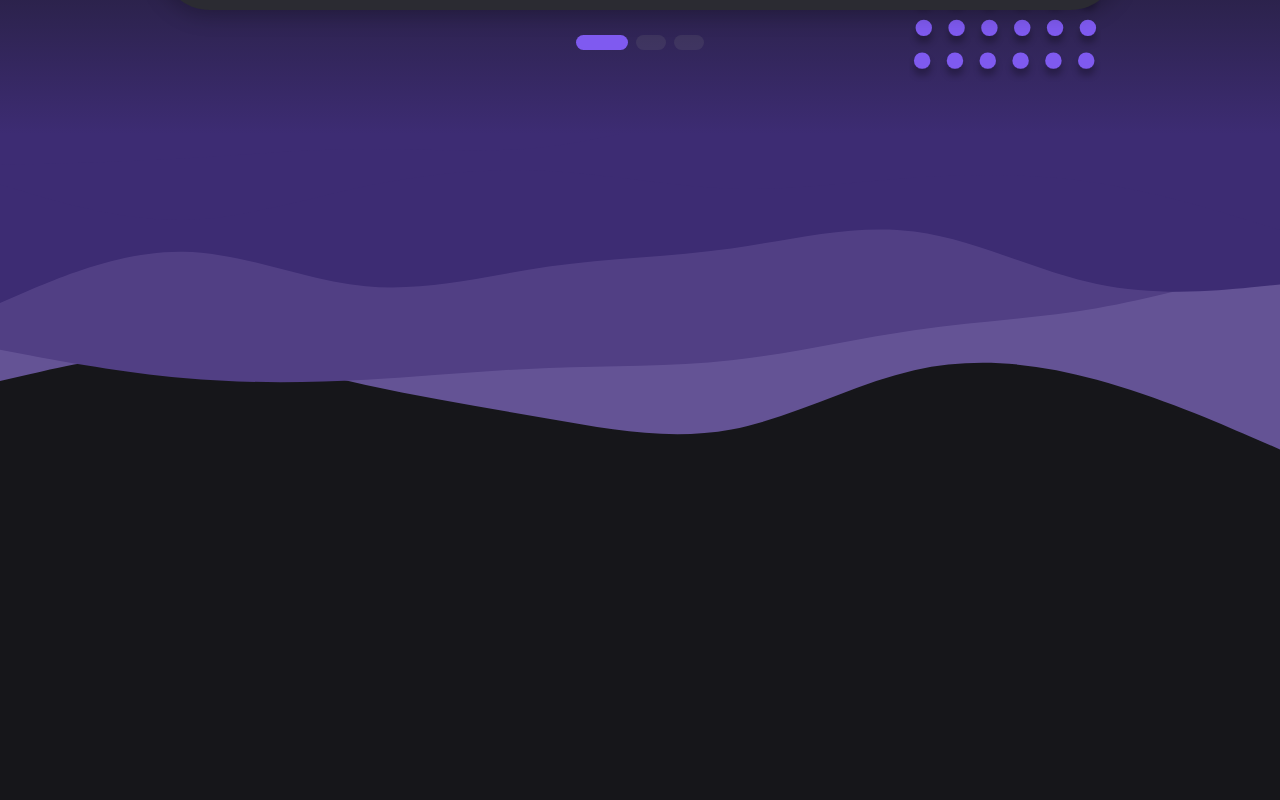
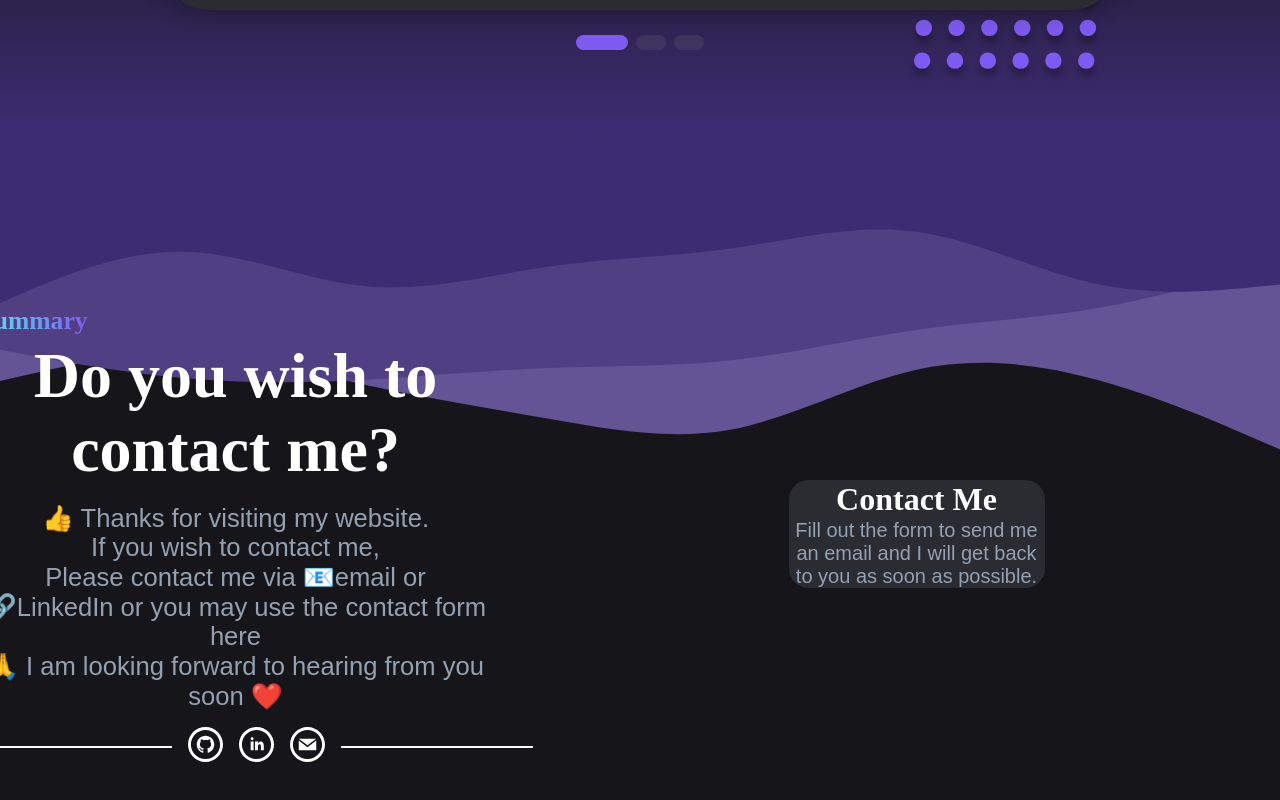
Before and after one commit to Min-Ho-Lim/Portfolio, a Next.js app: page / in a window 1280 px wide. Shown: the part 2266-3066 px from the top of the page. Built offline with nearby package versions, Linux system fonts and the light colour scheme.

Commit message:
feat(#20): created a basic summary text section

```diff
--- /dev/null
+++ b/components/iconBar.tsx
@@ -0,0 +1,43 @@
+import Image from "next/image";
+import styles from "../styles/IconBar.module.css";
+import ReactTooltip from "react-tooltip";
+
+// Since the icon bar is used in multiple pages, I decided to make it a common component
+export default function IconBar() {
+  return (
+    <div className={styles.iconBarContainer}>
+      <div className={styles.iconBarStickBar} />
+      <ReactTooltip place="right" type="dark" effect="float" />
+      <a href="https://github.com/Min-Ho-Lim">
+        <Image
+          src="/github-icon.svg"
+          alt="Github Icon"
+          width={35}
+          height={35}
+          data-tip="My Github URL"
+        />
+      </a>
+      <a href="https://www.linkedin.com/in/min-ho-lim/">
+        <Image
+          src="/linkedin-icon.svg"
+          height={35}
+          width={35}
+          alt={"LinkedIn Icon"}
+          className={styles.icon}
+          data-tip="My LinkedIn Profile"
+        />
+      </a>
+      <a href="mailto:minholim@outlook.com">
+        <Image
+          src="/mail-icon.svg"
+          height={35}
+          width={35}
+          alt={"Mail Icon"}
+          className={styles.icon}
+          data-tip="My Email Address"
+        />
+      </a>
+      <div className={styles.iconBarStickBar} />
+    </div>
+  );
+}
--- a/components/summaryPage.tsx
+++ b/components/summaryPage.tsx
@@ -1,7 +1,37 @@
 import Image from "next/image";
 import styles from "../styles/SummaryPage.module.css";
 import ReactTooltip from "react-tooltip";
+import IconBar from "./iconBar";
 
 export default function SummaryPage() {
-  return <div className={styles.SummaryPageContainer}></div>;
+  return (
+    <div className={styles.SummaryPageContainer}>
+      <div className={styles.summaryContainer}>
+        <div className={styles.summaryTextContainer}>
+          <a className={styles.summaryTopText}>Summary</a>
+          <a className={styles.summaryMiddleText}>Do you wish to contact me?</a>
+          <a className={styles.summaryBottomText}>
+            👍 Thanks for visiting my website.
+            <br />
+            If you wish to contact me, <br />
+            Please contact me via 📧email or 🔗LinkedIn or you may use the
+            contact form here
+            <br />
+            🙏 I am looking forward to hearing from you soon ❤️
+          </a>
+        </div>
+        <IconBar />
+      </div>
+
+      <div className={styles.contactContainer}>
+        <div className={styles.contactBox}>
+          <div className={styles.contactTitle}>Contact Me</div>
+          <div className={styles.contactSubTitle}>
+            Fill out the form to send me an email and I will get back to you as
+            soon as possible.
+          </div>
+        </div>
+      </div>
+    </div>
+  );
 }
--- /dev/null
+++ b/styles/IconBar.module.css
@@ -0,0 +1,27 @@
+/* create responsive css */
+@media (min-width: 500px) {
+  .iconBarContainer {
+    position: relative;
+    /* align children horizontally */
+    display: flex;
+    flex-direction: row;
+    justify-content: center;
+    align-items: center;
+    gap: 1rem;
+  }
+
+  .iconBarStickBar {
+    /* position: absolute; */
+    width: 15vw;
+    border: 1.5px solid #fffffe;
+    /* Inside auto layout */
+    flex: none;
+    order: 0;
+    flex-grow: 0;
+  }
+}
+
+.icon {
+  /* change mouse cursor */
+  cursor: pointer;
+}
--- a/styles/SummaryPage.module.css
+++ b/styles/SummaryPage.module.css
@@ -6,4 +6,111 @@
   /* background: linear-gradient(180deg, #16161a 61.51%, #3d2c73 100%); */
   background: url("../public/layered-waves.svg") no-repeat center;
   background-size: cover;
+  /* text alignment to middle */
+  text-align: center;
 }
+
+@media (min-width: 500px) {
+  .summaryContainer {
+    position: relative;
+    right: 20vw;
+  }
+
+  .summaryTextContainer {
+    display: flex;
+    flex-direction: column;
+    align-items: flex-start;
+    max-width: 40vw;
+  }
+}
+
+@media (max-width: 500px) {
+  .summaryContainer {
+    position: relative;
+    top: 10vh;
+  }
+
+  .summaryTextContainer {
+    display: flex;
+    flex-direction: column;
+    align-items: flex-start;
+    max-width: 90vw;
+  }
+}
+
+.summaryTopText {
+  background: linear-gradient(90deg, #5aeaf0 0%, #7f5af0 100%);
+  -webkit-background-clip: text;
+  background-clip: text;
+  -webkit-text-fill-color: transparent;
+  font-family: "Clash Display Variable";
+  font-style: normal;
+  font-weight: 600;
+  font-size: max(min(2vw, 30px), 18px);
+  line-height: 37px;
+  text-align: center;
+  color: #000000;
+}
+
+.summaryMiddleText {
+  font-family: "Clash Display Variable";
+  font-style: normal;
+  font-weight: 634;
+  font-size: max(min(5vw, 64px), 32px);
+  /* title and button text */
+  color: #fffffe;
+}
+
+.summaryBottomText {
+  padding-top: 1rem;
+  padding-bottom: 1rem;
+  /* paragraphe 1 */
+
+  font-family: "Arial";
+  font-style: normal;
+  font-weight: 400;
+  font-size: max(min(2vw, 30px), 18px);
+
+  /* paragraph */
+
+  color: #94a1b2;
+}
+
+.contactContainer {
+  display: flex;
+  flex-direction: row;
+  justify-content: center;
+  align-items: center;
+  gap: 1rem;
+}
+
+.contactBox {
+  background: #2b2b32;
+  border-radius: 20px;
+}
+
+.contactTitle {
+  font-family: "Clash Display Variable";
+  font-style: normal;
+  font-weight: 564;
+  font-size: 32px;
+  line-height: 39px;
+
+  /* title and button text */
+
+  color: #fffffe;
+}
+
+.contactSubTitle {
+  font-family: "Arial";
+  font-style: normal;
+  font-weight: 400;
+  font-size: 20px;
+  line-height: 23px;
+  text-align: center;
+
+  /* paragraph */
+
+  color: #94a1b2;
+  max-width: 20vw;
+}
```
